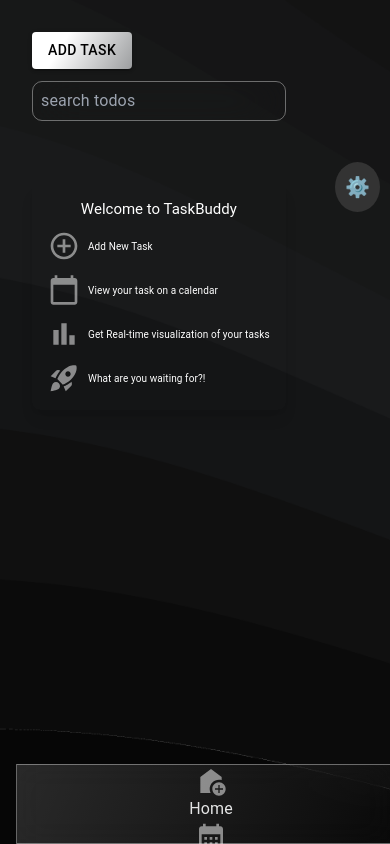
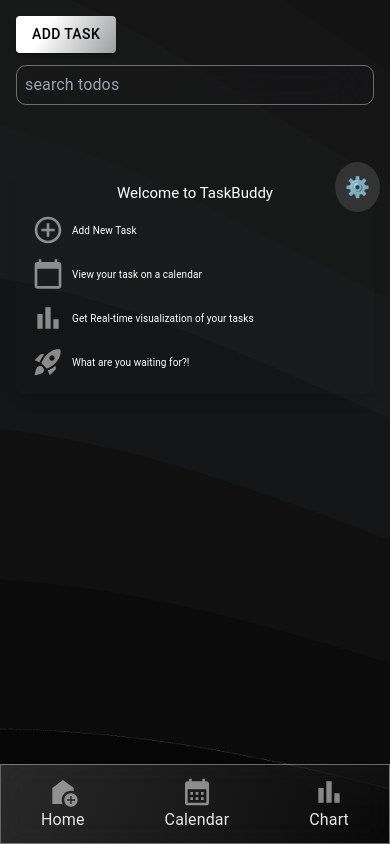
Before and after one commit to pearlodi/taskbuddy, a React (Create React App) app: page / in a window 390 px wide. Built offline with nearby package versions, Linux system fonts and the light colour scheme.

Commit message:
fix navbar

```diff
--- a/src/index.css
+++ b/src/index.css
@@ -212,7 +212,9 @@
   opacity: 0.5;
 }
 
-.css-i4bv87-MuiSvgIcon-root {
+.css-i4bv87-MuiSvgIcon-root,
+.css-vubbuv
+{
   fill: white !important;
   opacity: 0.5;
 }
@@ -392,7 +394,9 @@
 .mobile-calendar{
   width: 600px;
 }
-.css-i4bv87-MuiSvgIcon-root {
+.css-i4bv87-MuiSvgIcon-root,
+.css-vubbuv
+{
 width: 32px !important;
 height: 32px !important;
 }
--- a/src/pages/Index.tsx
+++ b/src/pages/Index.tsx
@@ -173,12 +173,13 @@
         </Box>
       </Box>
      </div>
-      <div className='p-4 flex md:hidden ' >
-      <div className='p-4  '>
+      <div className='md:hidden ' >
+      <div className='p-4'>
       <Outlet />
       </div>
-      <div className='gradient-background w-full h-20 bottom-0 fixed justify-between items-center px-10'>
-        <div className='flex flex-col justify-center text-gradient items-center'>
+      <div className='gradient-background w-full h-20 bottom-0 flex fixed justify-between items-center px-10'>
+       <div className='flex justify-between w-full'>
+       <div className='flex flex-col justify-center text-gradient items-center'>
         <Link to="/"><AddHomeIcon className='text-[40px]'/></Link>
         <p>Home</p>
         </div>
@@ -190,6 +191,7 @@
         <Link to="/chart"><BarChartIcon /></Link>
         <p>Chart</p>
         </div>
+       </div>
       </div>
         </div>
     </div>
```
